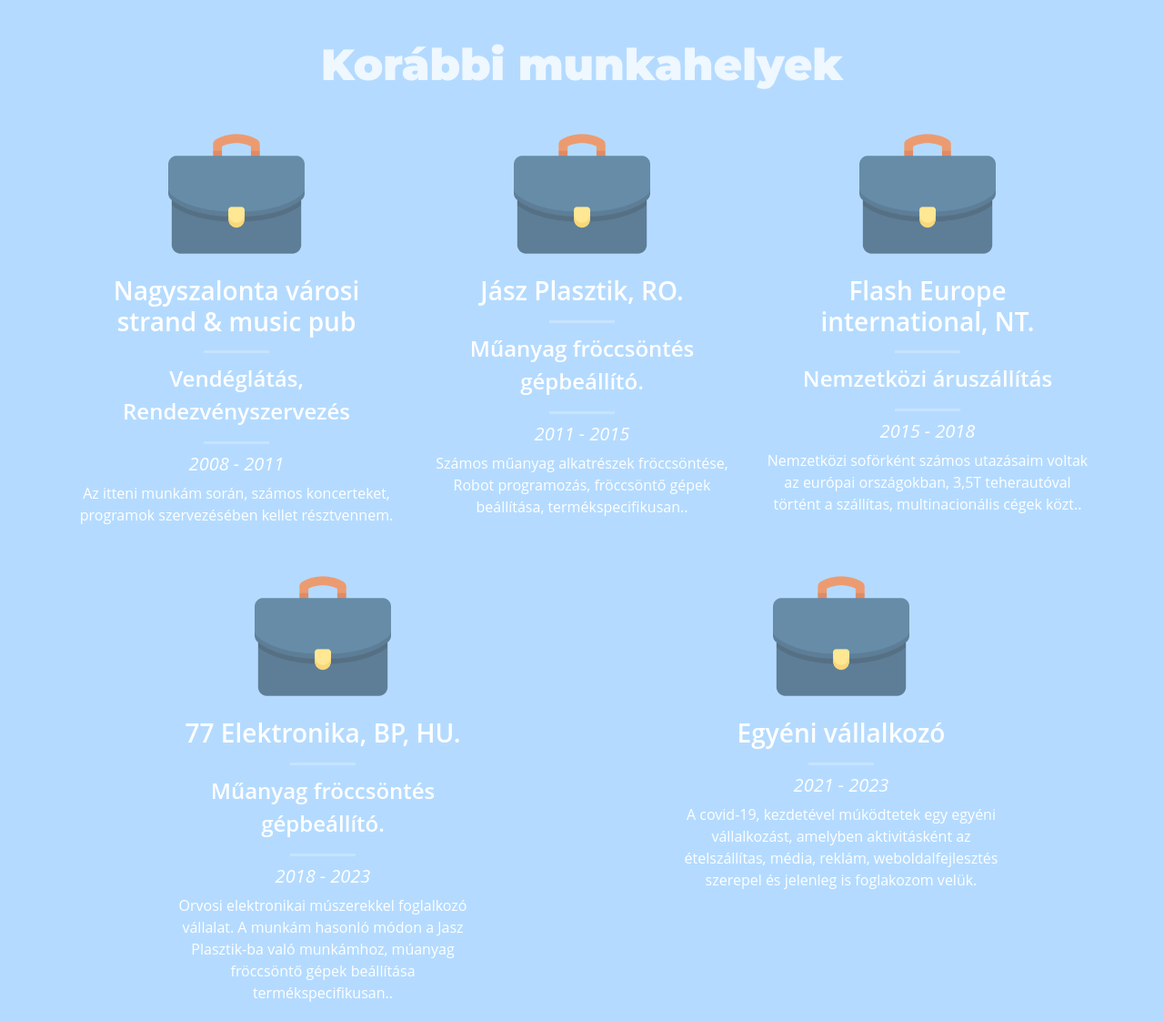
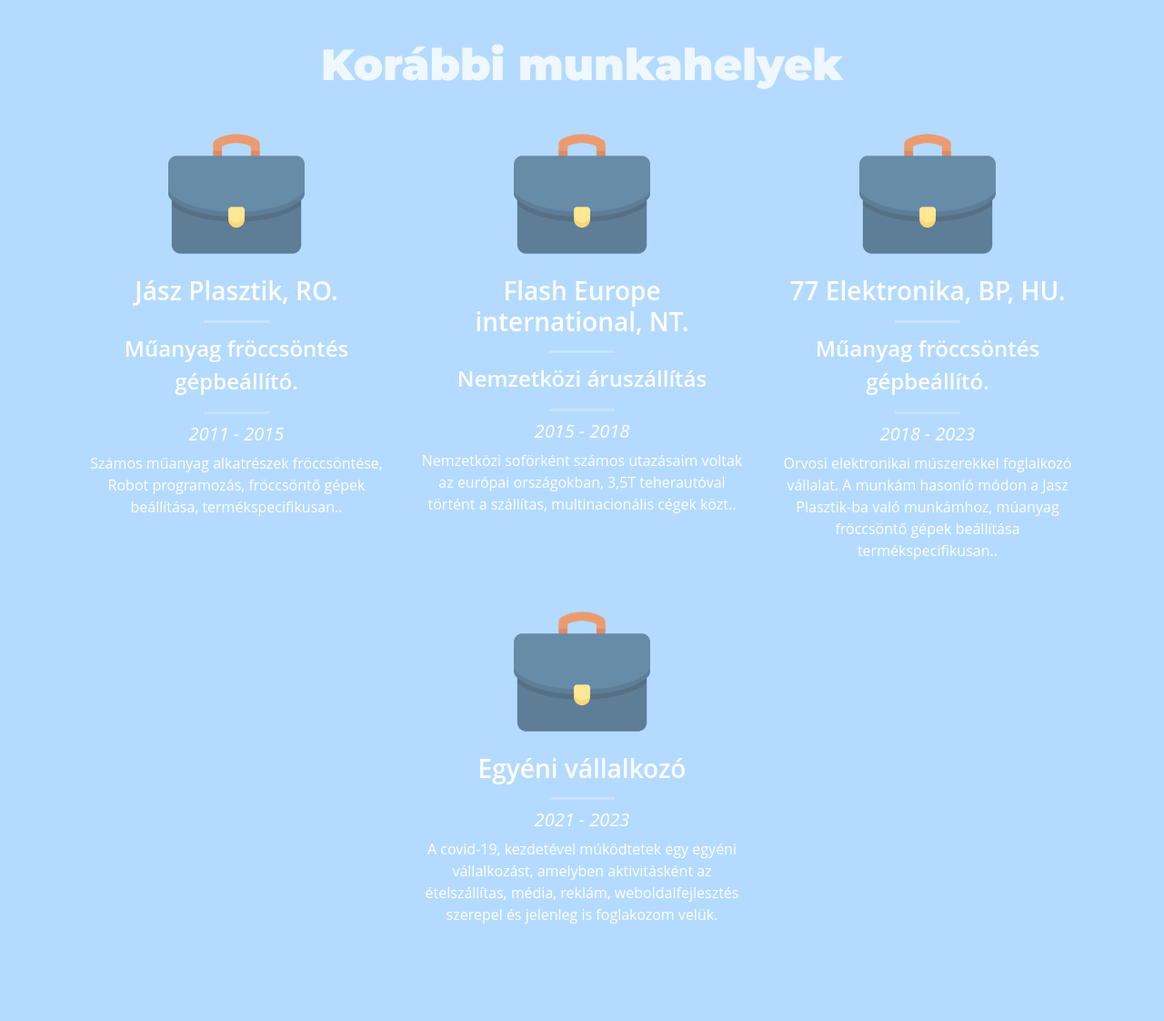
Before and after one commit to janos870/JanosBalogh.personal-webpage, a plain HTML site: page index.html in a window 1280 px wide. Shown: the part 1840-2962 px from the top of the page at 91% size. Drawn offline with Linux system fonts and the light colour scheme.

Commit message:
new commit on the way

```diff
--- a/index.html
+++ b/index.html
@@ -129,13 +129,6 @@
             <div class="row">
                 <div class="col-lg-4 col-md-6 col-sm-8 text-center">
                     <img src="images/suitcase.png" alt="job" width="150">
-                    <h3>Nagyszalonta városi strand & music pub</h3> <hr>
-                    <h4>Vendéglátás, Rendezvényszervezés</h4> <hr>
-                    <h5>2008 - 2011</h5>
-                    <p>Az itteni munkám során, számos koncerteket, programok szervezésében kellet résztvennem.</p>
-                </div>
-                <div class="col-lg-4 col-md-6 col-sm-8 text-center">
-                    <img src="images/suitcase.png" alt="job" width="150">
                     <h3>Jász Plasztik, RO.</h3> <hr>
                     <h4>Műanyag fröccsöntés gépbeállító.</h4> <hr>
                     <h5>2011 - 2015</h5>
```
